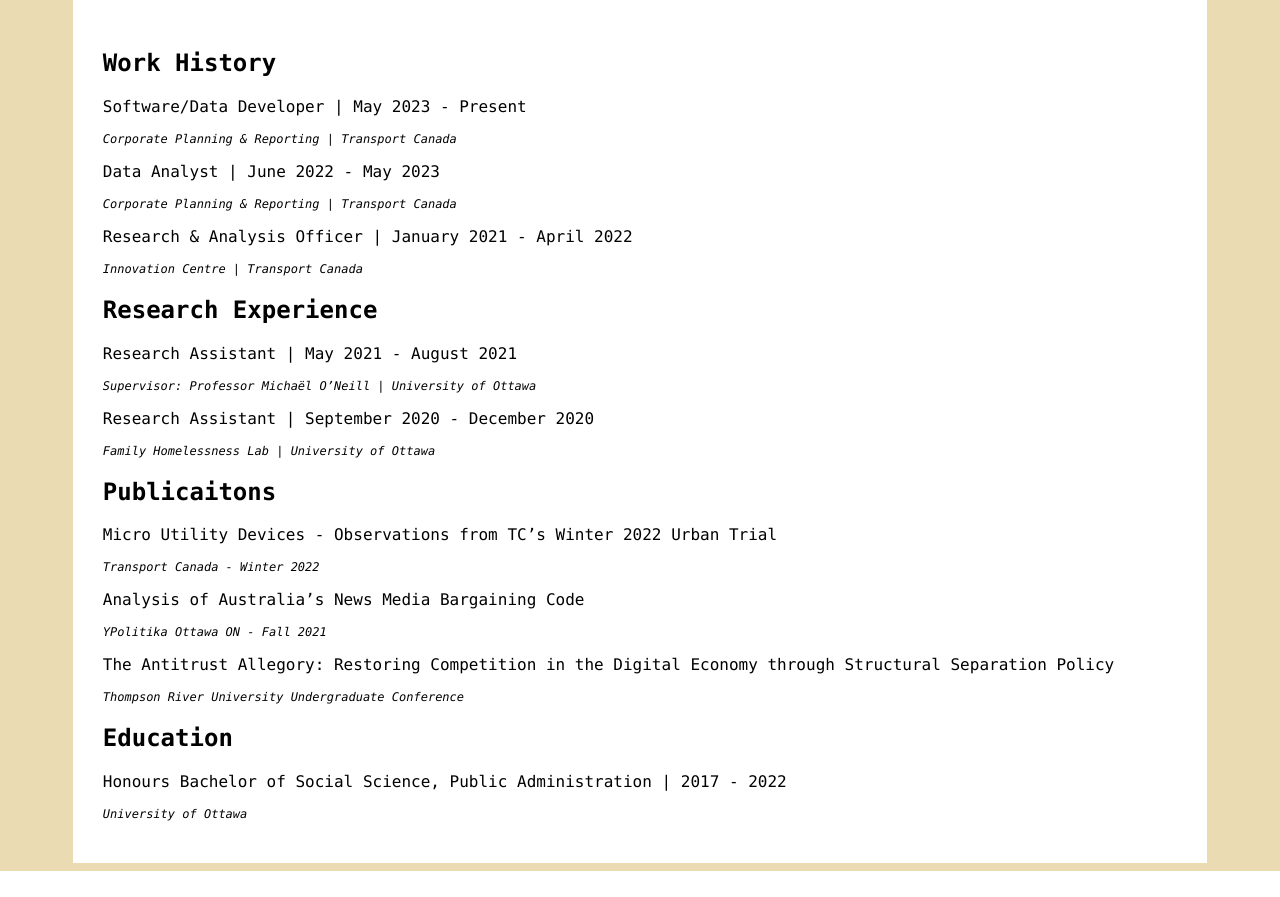
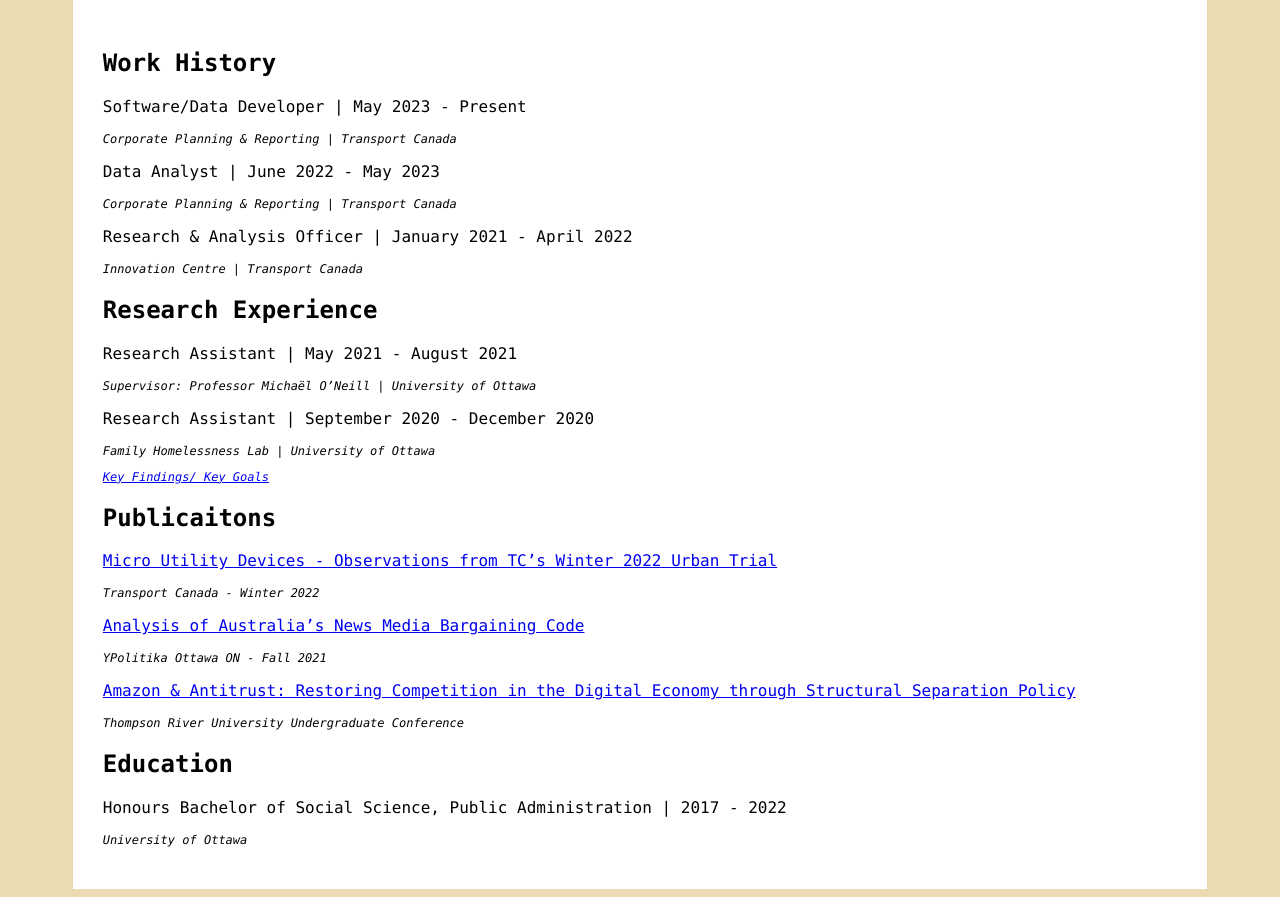
Before and after one commit to deepwaterpaladin/website, a Flask app: page /cv in a window 1280 px wide. Shown: the part 173-1070 px from the top of the page. Before the commit the page ends 1044 px from the top, so only its background shows below. Run offline with Flask 3, Linux system fonts and the light colour scheme.

Commit message:
updted cv

```diff
--- a/beta/templates/cv.html
+++ b/beta/templates/cv.html
@@ -46,18 +46,27 @@
                 <div class="work-exp">
                     <p>Research Assistant | September 2020 - December 2020</p>
                     <p class="under-text">Family Homelessness Lab | University of Ottawa</p>
+                    <p class="under-text">
+                        <a href="https://www.cmhc-schl.gc.ca/nhs/nhs-project-profiles/2019-nhs-projects/addressing-family-homelessness-neighbourhood-level" target="_blank">Key Findings/ Key Goals</a>
+                    </p>
                 </div>
             </div>
 
             <div class="publications">
                 <h2>Publicaitons</h2>
-                <p>Micro Utility Devices - Observations from TC’s Winter 2022 Urban Trial</p>
+                <p>
+                    <a href="https://tcdocs.ingeniumcanada.org/sites/default/files/2022-07/Micro%20Utility%20Devices%20-%20Observations%20from%20TC%27s%20Winter%202022%20Urban%20Trial.pdf" target="_blank">Micro Utility Devices - Observations from TC’s Winter 2022 Urban Trial</a>
+                </p>
                 <p class="under-text">Transport Canada - Winter 2022</p>
 
-                <p>Analysis of Australia’s News Media Bargaining Code</p>
+                <p>
+                    <a href="https://www.ypolitika.com/post/can-a-mandatory-bargaining-code-solve-canada-s-journalism-issues" target="_blank">Analysis of Australia’s News Media Bargaining Code</a>
+                </p>
                 <p class="under-text">YPolitika Ottawa ON - Fall 2021</p>
 
-                <p>The Antitrust Allegory: Restoring Competition in the Digital Economy through Structural Separation Policy</p>
+                <p>
+                    <a href="https://publishing.bceln.ca/index.php/phpdialogues/article/view/552" target="_blank">Amazon & Antitrust: Restoring Competition in the Digital Economy through Structural Separation Policy</a>
+                </p>
                 <p class="under-text">Thompson River University Undergraduate Conference</p>
             </div>
 
```
